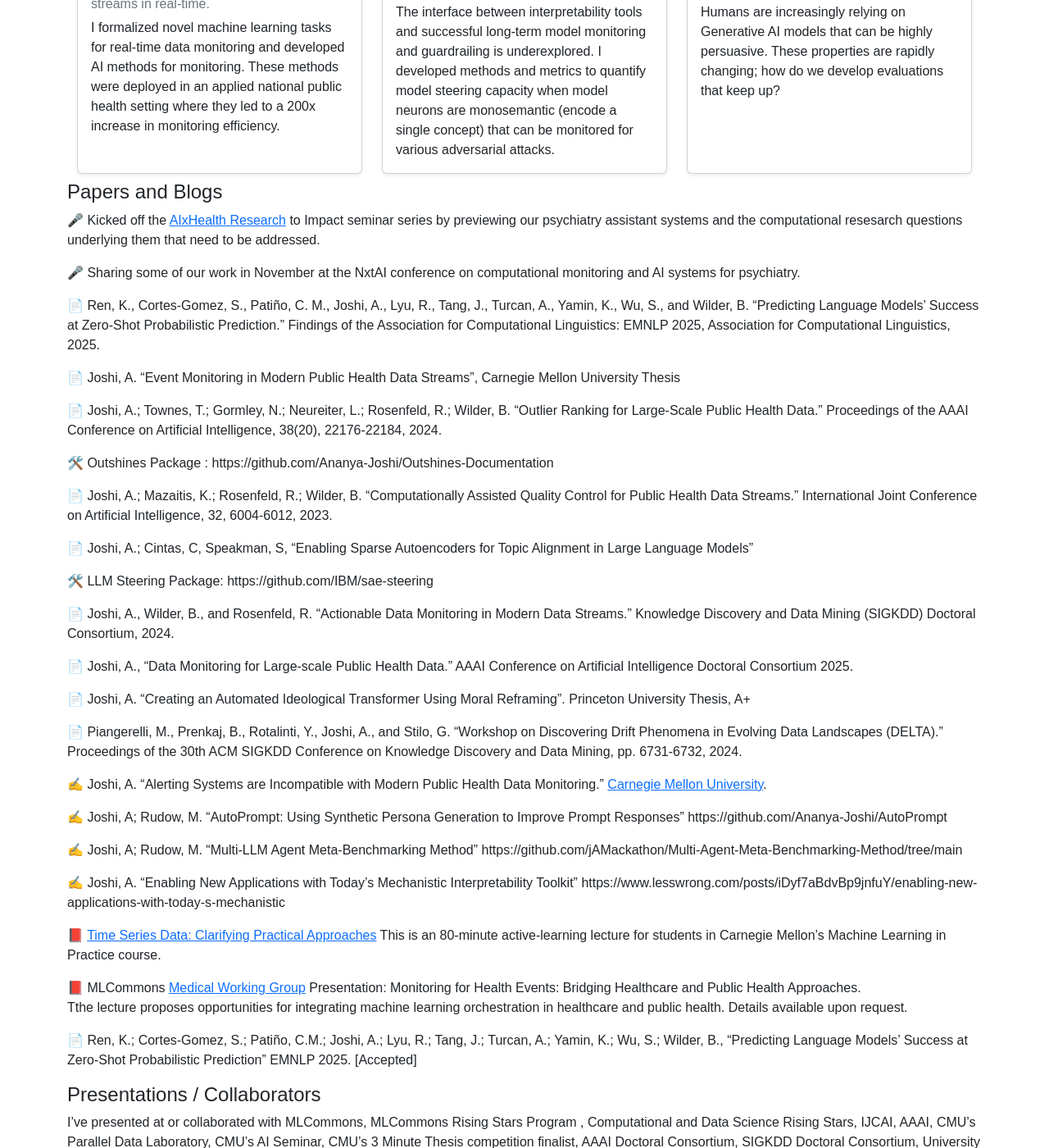
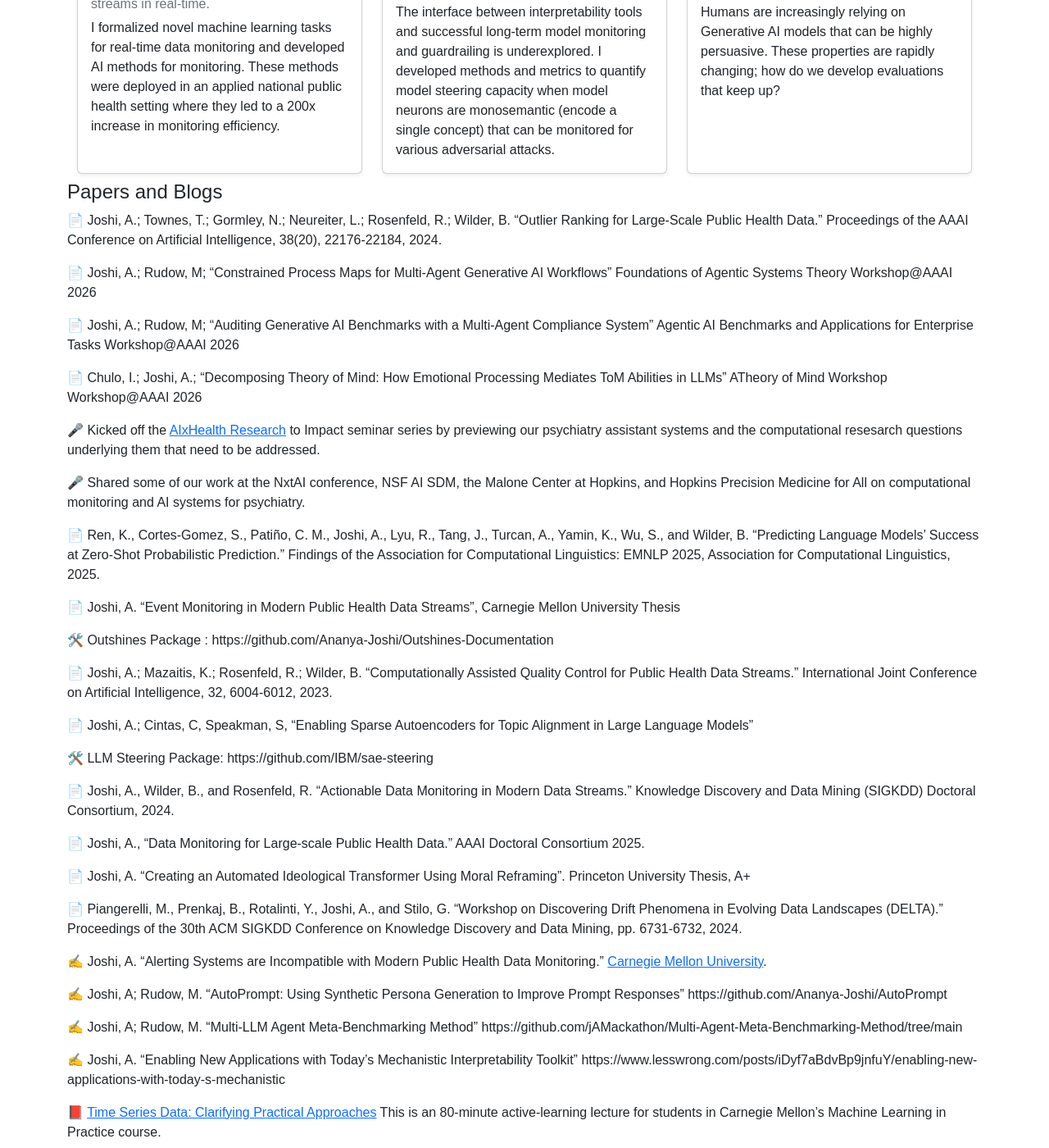
Before and after one commit to Ananya-Joshi/ananya-joshi.github.io, a Jekyll site: the page built from genai.md, in a window 1280 px wide and 1400 px high, scrolled down 287 px. Shown: the whole window at 82% size. Built offline with Jekyll 4.4.1, drawn with Linux system fonts in a browser that asks for light colours.

Commit message:
Update genai.md

```diff
--- a/genai.md
+++ b/genai.md
@@ -54,15 +54,22 @@ GenAI applications in healthcare require new approaches for strong alignment, pr
 
 #### Papers and Blogs
 
+📄 Joshi, A.; Townes, T.; Gormley, N.; Neureiter, L.; Rosenfeld, R.; Wilder, B. "Outlier Ranking for Large-Scale Public Health Data." Proceedings of the AAAI Conference on Artificial Intelligence, 38(20), 22176-22184, 2024.
+
+📄 Joshi, A.; Rudow, M; “Constrained Process Maps for Multi-Agent Generative AI Workflows” Foundations of Agentic Systems Theory Workshop@AAAI 2026
+
+📄 Joshi, A.; Rudow, M; “Auditing Generative AI Benchmarks with a Multi-Agent Compliance System” Agentic AI Benchmarks and Applications for Enterprise Tasks  Workshop@AAAI 2026
+
+
+📄 Chulo, I.; Joshi, A.; “Decomposing Theory of Mind: How Emotional Processing Mediates ToM Abilities in LLMs” ATheory of Mind Workshop Workshop@AAAI 2026
+
 🎤 Kicked off the [AIxHealth Research](https://www.aixhealth.info/home) to Impact seminar series by previewing our psychiatry assistant systems and the computational resesarch questions underlying them that need to be addressed.
 
-🎤 Sharing some of our work in November at the NxtAI conference on computational monitoring and AI systems for psychiatry.
+🎤 Shared some of our work at the NxtAI conference, NSF AI SDM, the Malone Center at Hopkins, and Hopkins Precision Medicine for All on computational monitoring and AI systems for psychiatry.
 
 📄 Ren, K., Cortes-Gomez, S., Patiño, C. M., Joshi, A., Lyu, R., Tang, J., Turcan, A., Yamin, K., Wu, S., and Wilder, B. “Predicting Language Models’ Success at Zero-Shot Probabilistic Prediction.” Findings of the Association for Computational Linguistics: EMNLP 2025, Association for Computational Linguistics, 2025.
 
 📄 Joshi, A. "Event Monitoring in Modern Public Health Data Streams", Carnegie Mellon University Thesis
-
-📄 Joshi, A.; Townes, T.; Gormley, N.; Neureiter, L.; Rosenfeld, R.; Wilder, B. "Outlier Ranking for Large-Scale Public Health Data." Proceedings of the AAAI Conference on Artificial Intelligence, 38(20), 22176-22184, 2024.
 
 🛠️ Outshines Package : https://github.com/Ananya-Joshi/Outshines-Documentation
 
@@ -74,7 +81,7 @@ GenAI applications in healthcare require new approaches for strong alignment, pr
 
 📄 Joshi, A., Wilder, B., and Rosenfeld, R. "Actionable Data Monitoring in Modern Data Streams." Knowledge Discovery and Data Mining (SIGKDD) Doctoral Consortium, 2024.
 
-📄 Joshi, A., “Data Monitoring for Large-scale Public Health Data.” AAAI Conference on Artificial Intelligence Doctoral Consortium 2025.
+📄 Joshi, A., “Data Monitoring for Large-scale Public Health Data.” AAAI Doctoral Consortium 2025.
 
 📄 Joshi, A. "Creating an Automated Ideological Transformer Using Moral Reframing". Princeton University Thesis, A+
 
@@ -87,7 +94,6 @@ GenAI applications in healthcare require new approaches for strong alignment, pr
 
 ✍️ Joshi, A; Rudow, M. "Multi-LLM Agent Meta-Benchmarking Method" https://github.com/jAMackathon/Multi-Agent-Meta-Benchmarking-Method/tree/main
 
-
 ✍️ Joshi, A. "Enabling New Applications with Today's Mechanistic Interpretability Toolkit" https://www.lesswrong.com/posts/iDyf7aBdvBp9jnfuY/enabling-new-applications-with-today-s-mechanistic
 
 📕 [Time Series Data: Clarifying Practical Approaches](https://drive.google.com/file/d/1q3MddboM3Ckm0YLZSJEvVksm6AS4go0J/view?usp=sharing)
@@ -96,7 +102,5 @@ This is an 80-minute active-learning lecture for students in Carnegie Mellon's M
 📕 MLCommons [Medical Working Group](https://mlcommons.org/working-groups/data/medical/) Presentation: Monitoring for Health Events: Bridging Healthcare and Public Health Approaches.
 Tthe lecture proposes opportunities for integrating machine learning orchestration in healthcare and public health. Details available upon request.
 
-📄 Ren, K.; Cortes-Gomez, S.; Patiño, C.M.; Joshi, A.; Lyu, R.; Tang, J.; Turcan, A.; Yamin, K.; Wu, S.; Wilder, B., "Predicting Language Models’ Success at Zero-Shot Probabilistic Prediction" EMNLP 2025. [Accepted]
-
 #### Presentations / Collaborators
 I've presented at or collaborated with MLCommons, MLCommons Rising Stars Program , Computational and Data Science Rising Stars, IJCAI, AAAI, CMU's Parallel Data Laboratory, CMU's AI Seminar, CMU's 3 Minute Thesis competition finalist, AAAI Doctoral Consortium, SIGKDD Doctoral Consortium, University of Ohio, University of Iowa, and the University of Utah. I've reviewed for AAAI, IJCAI, CHI, KDD, and VIS.
```
